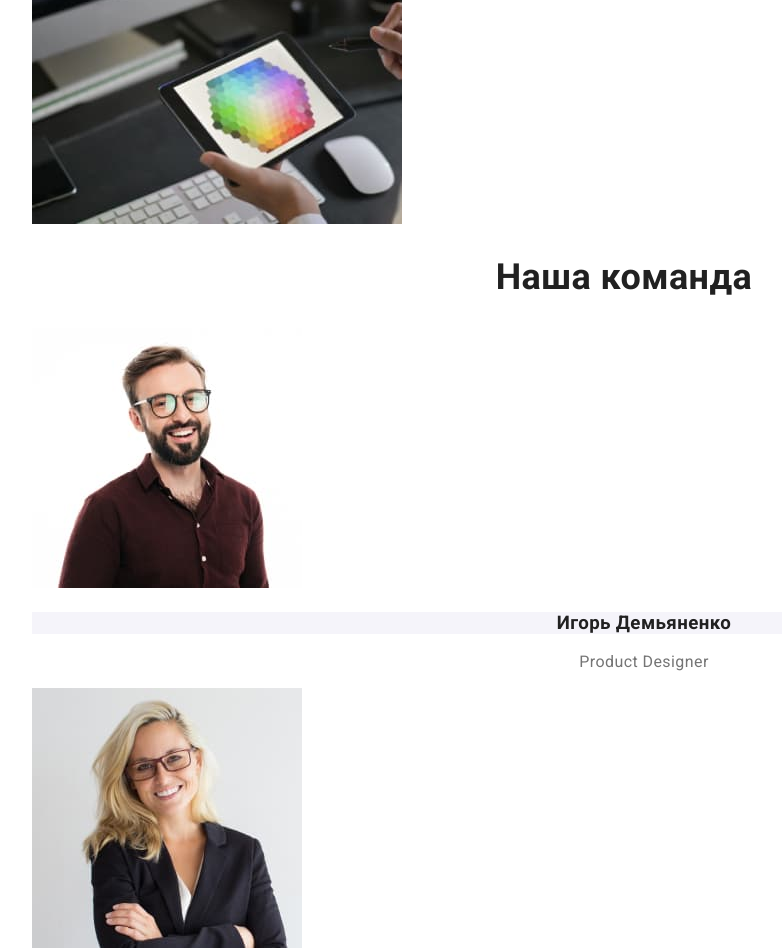
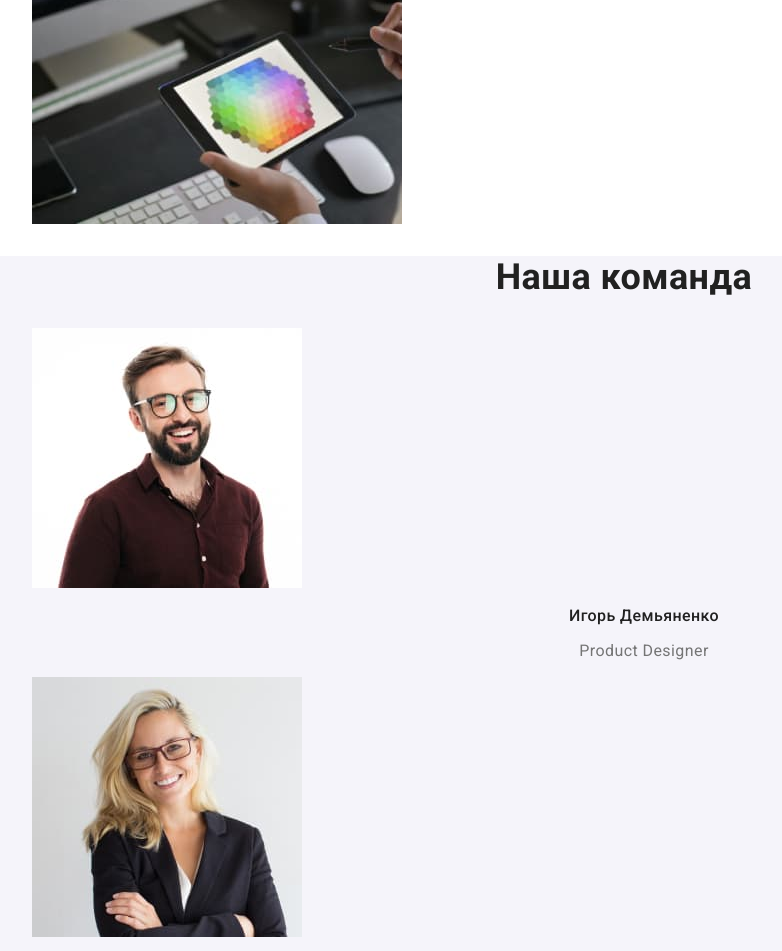
Before and after one commit to TanyaKuchak/goit-markup-hw-02, a plain HTML site: page index.html in a window 1280 px wide. Shown: the part 1357-2308 px from the top of the page, without its empty margins (16-798 px from the left). Drawn offline with Linux system fonts and the light colour scheme.

Commit message:
add-commit6

```diff
--- a/css/styles.css
+++ b/css/styles.css
@@ -151,17 +151,20 @@ span {
 }
 
 /*-- TEAM         -- */
+.team {
+  background-color: var(--sec-bg-color);
+}
 .team-top-text {
   text-align: center;
-
-  background-color: var(--sec-bg-color);
-}
-.team-list {
   font-weight: 500;
   font-size: 16px;
   line-height: 1.18;
-  /* color: var(--primary-font-color); */
 }
+/* .team-list {
+  font-weight: 500;
+  font-size: 16px;
+  line-height: 1.18;
+ color: var(--primary-font-color); */
 .team-text {
   font-weight: 400;
   font-size: 16px;
```
Also changed, not shown: portfolio.html (+1 -1 lines).
